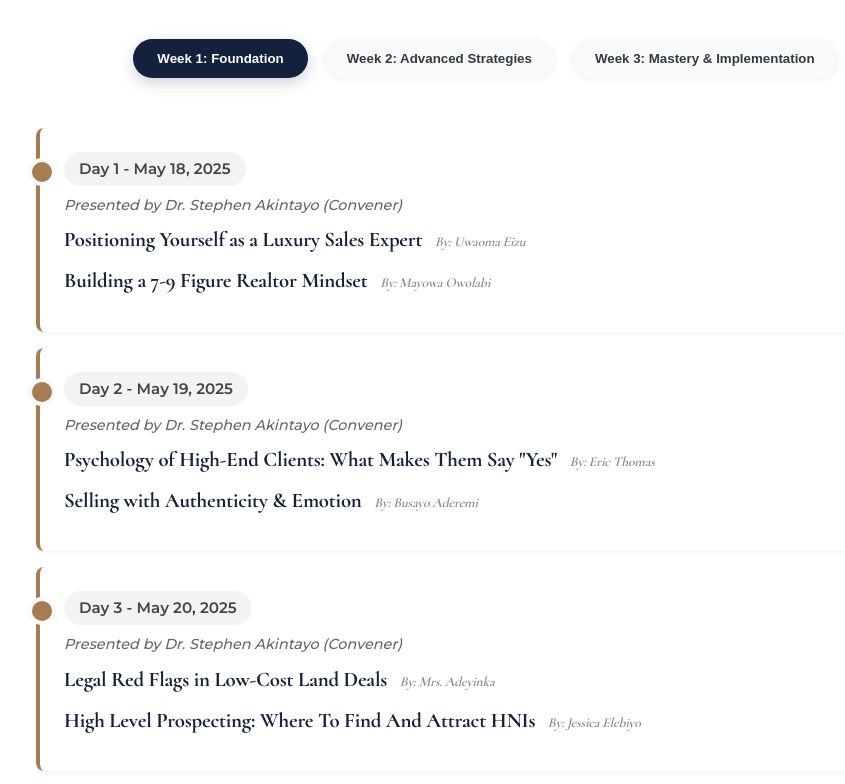
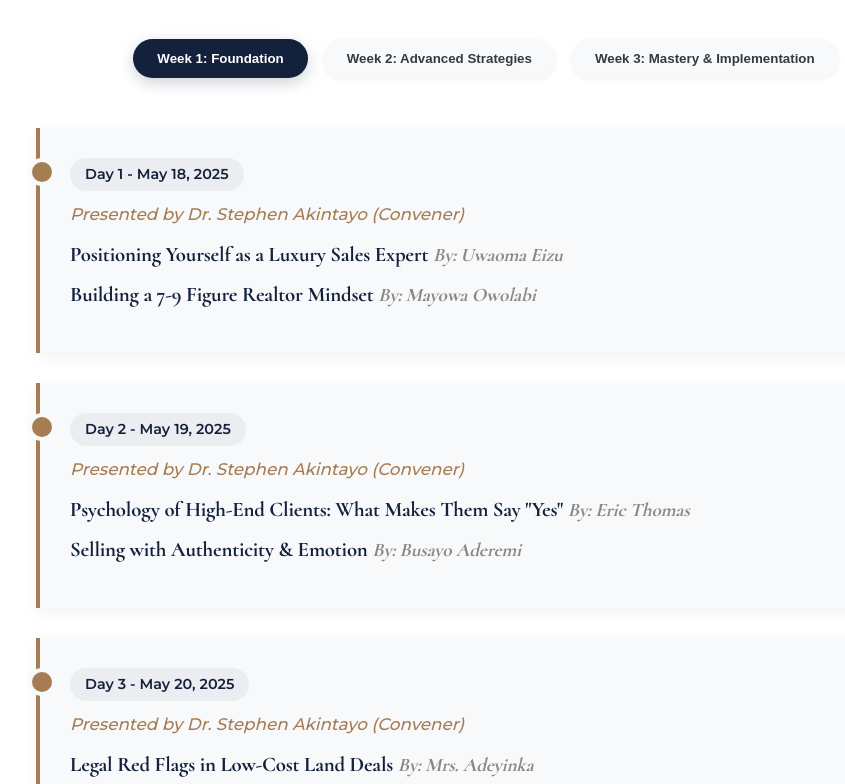
Before and after one commit to DaramolaD/gtext-associate, a website: page index.html in a window 1280 px wide. Shown: the part 5760-6544 px from the top of the page, without its empty margins (154-999 px from the left). Drawn offline with Linux system fonts and the light colour scheme.

Commit message:
updated ui

```diff
--- a/index.html
+++ b/index.html
@@ -18,54 +18,7 @@
       rel="stylesheet"
       href="https://cdnjs.cloudflare.com/ajax/libs/font-awesome/6.0.0/css/all.min.css"
     />
-    <style>
-      /* Add these styles in the head section */
-      .schedule-speaker {
-        color: #666;
-        font-size: 0.9rem;
-        margin-bottom: 0.5rem;
-        font-weight: 500;
-      }
 
-      .schedule-title {
-        margin-bottom: 0.75rem;
-        line-height: 1.4;
-      }
-
-      .schedule-desc {
-        color: #888;
-        font-size: 0.85rem;
-        font-weight: 500;
-        margin-left: 0.5rem;
-      }
-
-      .schedule-item {
-        background: #fff;
-        border-radius: 8px;
-        padding: 1.5rem;
-        margin-bottom: 1rem;
-        box-shadow: 0 2px 4px rgba(0,0,0,0.05);
-        transition: transform 0.2s ease;
-      }
-
-      .schedule-item:hover {
-        transform: translateY(-2px);
-        box-shadow: 0 4px 8px rgba(0,0,0,0.1);
-      }
-
-      .schedule-time {
-        color: #444;
-        font-weight: 600;
-        margin-bottom: 0.5rem;
-        font-size: 0.95rem;
-      }
-
-      /* Style for the convener */
-      .schedule-speaker:contains("Convener") {
-        color: #2c5282;
-        font-weight: 600;
-      }
-    </style>
   </head>
 
   <body>
--- a/styles.css
+++ b/styles.css
@@ -797,7 +797,8 @@ header.scrolled {
 }
 
 .schedule-desc {
-    color: var(--gray-dark);
+    /* color: var(--gray-dark); */
+    color: #888;
     font-size: 1.2rem;
     font-style: italic;
 }
```
